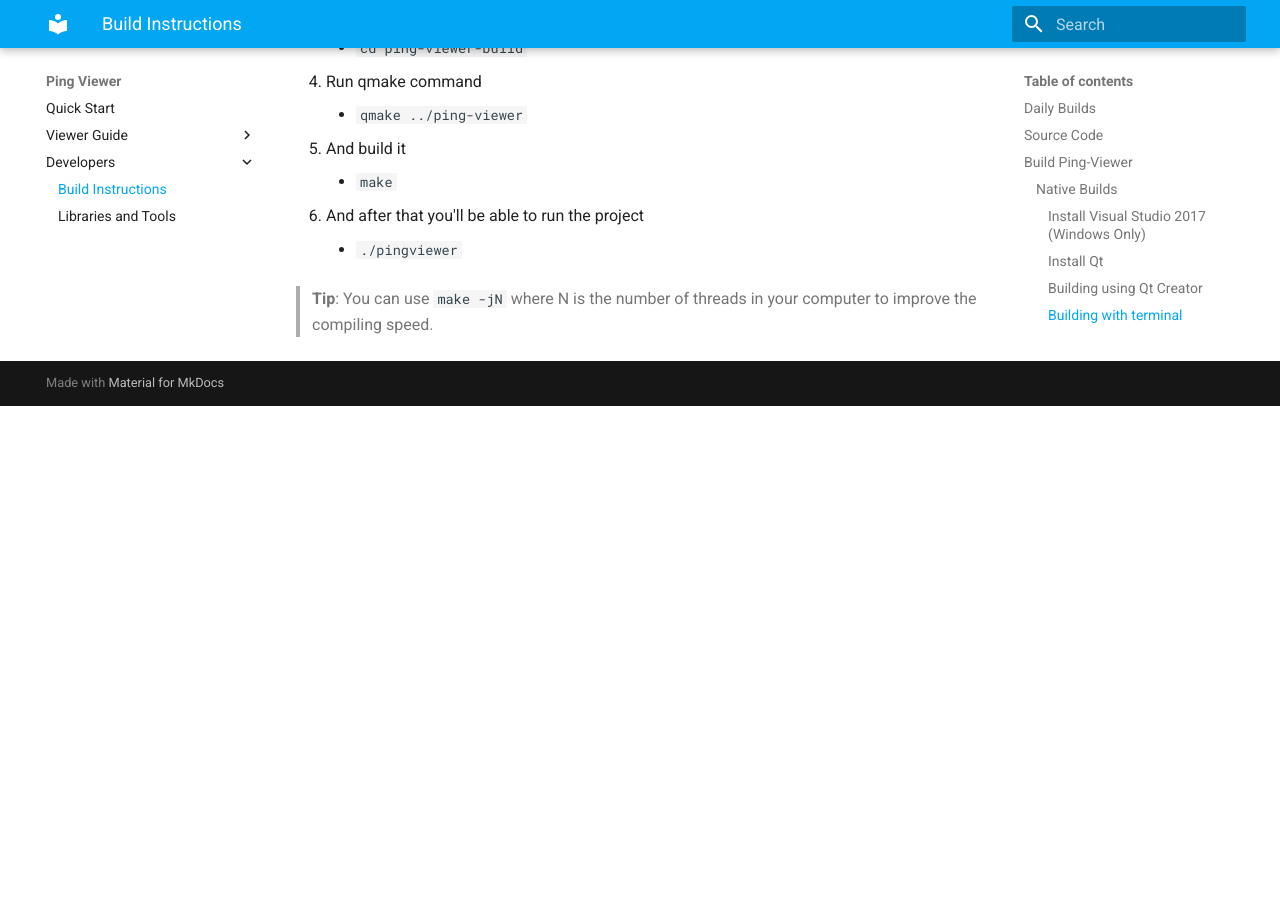
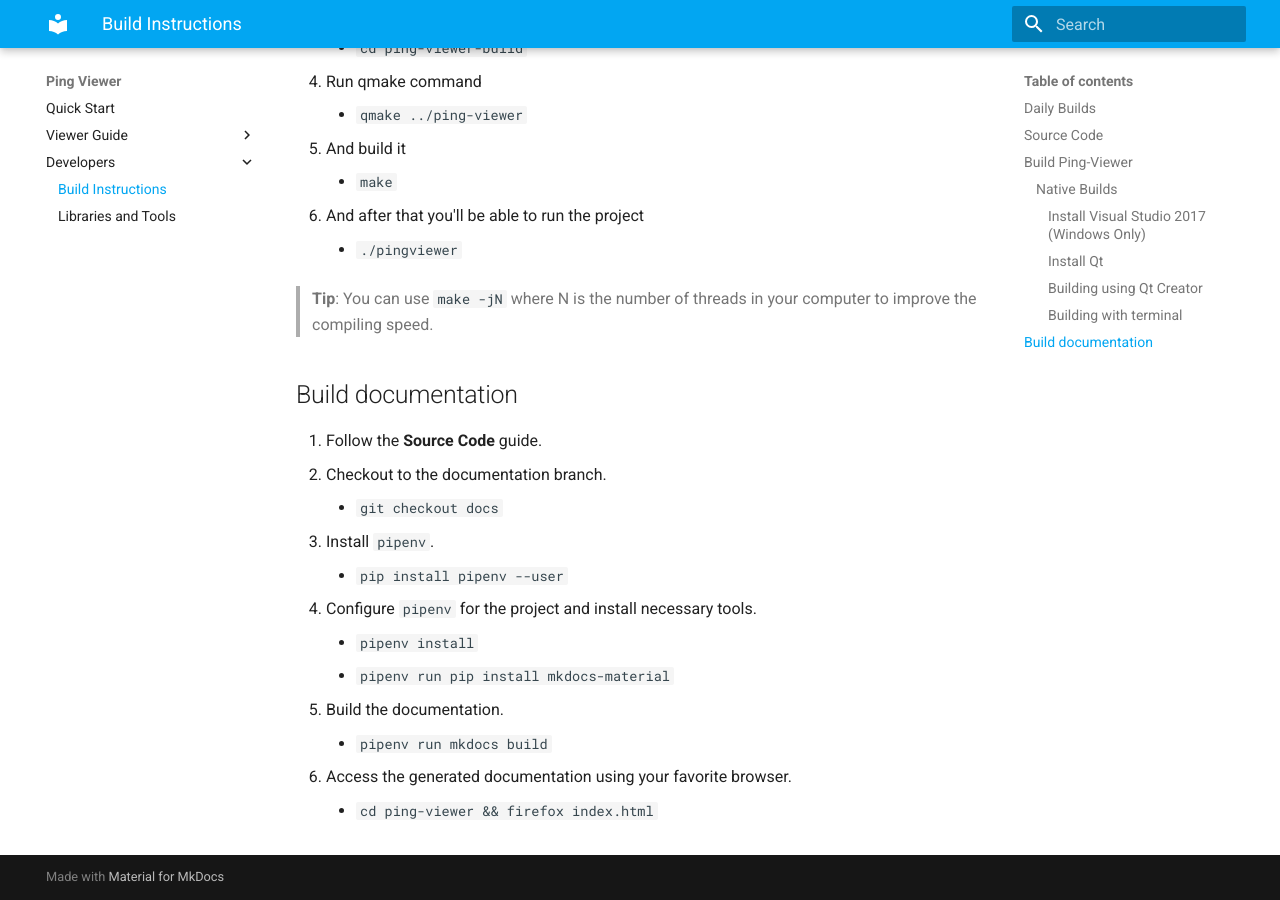
Before and after one commit to bluerobotics/ping-viewer, an MkDocs documentation site: the page built from docs/build-instructions.md, in a window 1280 px wide and 900 px high, scrolled down 1865 px. Built offline with MkDocs 1.6.1 and Material for MkDocs 9.7.7, drawn with Linux system fonts in a browser that asks for light colours; before the commit the page ends 2271 px from its top, so only the background shows below that.

Commit message:
docs: build-instructions: Add steps to build documentation
Signed-off-by: Patrick José Pereira <patrickelectric@gmail.com>

```diff
--- a/docs/build-instructions.md
+++ b/docs/build-instructions.md
@@ -81,3 +81,18 @@
     - `./pingviewer`
 
 > **Tip**: You can use `make -jN` where N is the number of threads in your computer to improve the compiling speed.
+
+## Build documentation
+
+1. Follow the **Source Code** guide.
+2. Checkout to the documentation branch.
+    - `git checkout docs`
+3. Install `pipenv`.
+    - `pip install pipenv --user`
+4. Configure `pipenv` for the project and install necessary tools.
+    - `pipenv install`
+    - `pipenv run pip install mkdocs-material`
+5. Build the documentation.
+    - `pipenv run mkdocs build`
+6. Access the generated documentation using your favorite browser.
+    - `cd ping-viewer && firefox index.html`
```
